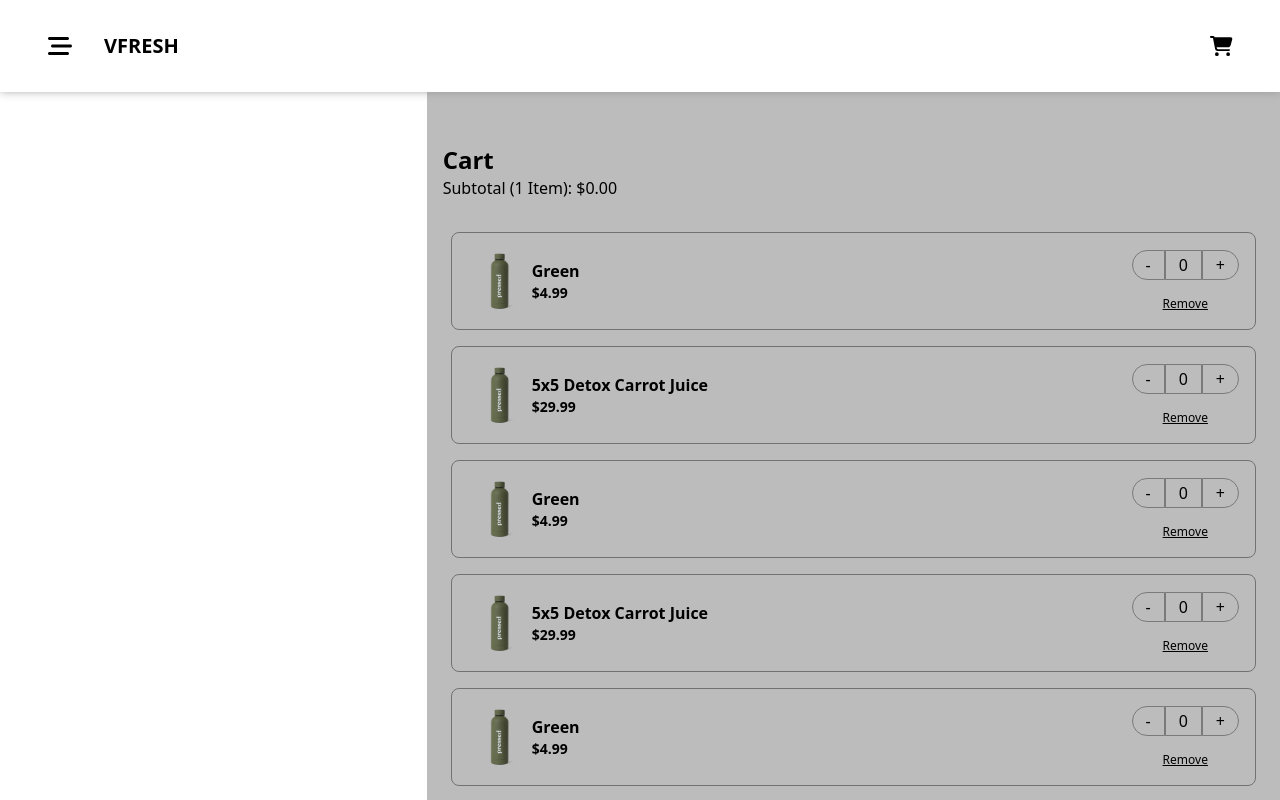
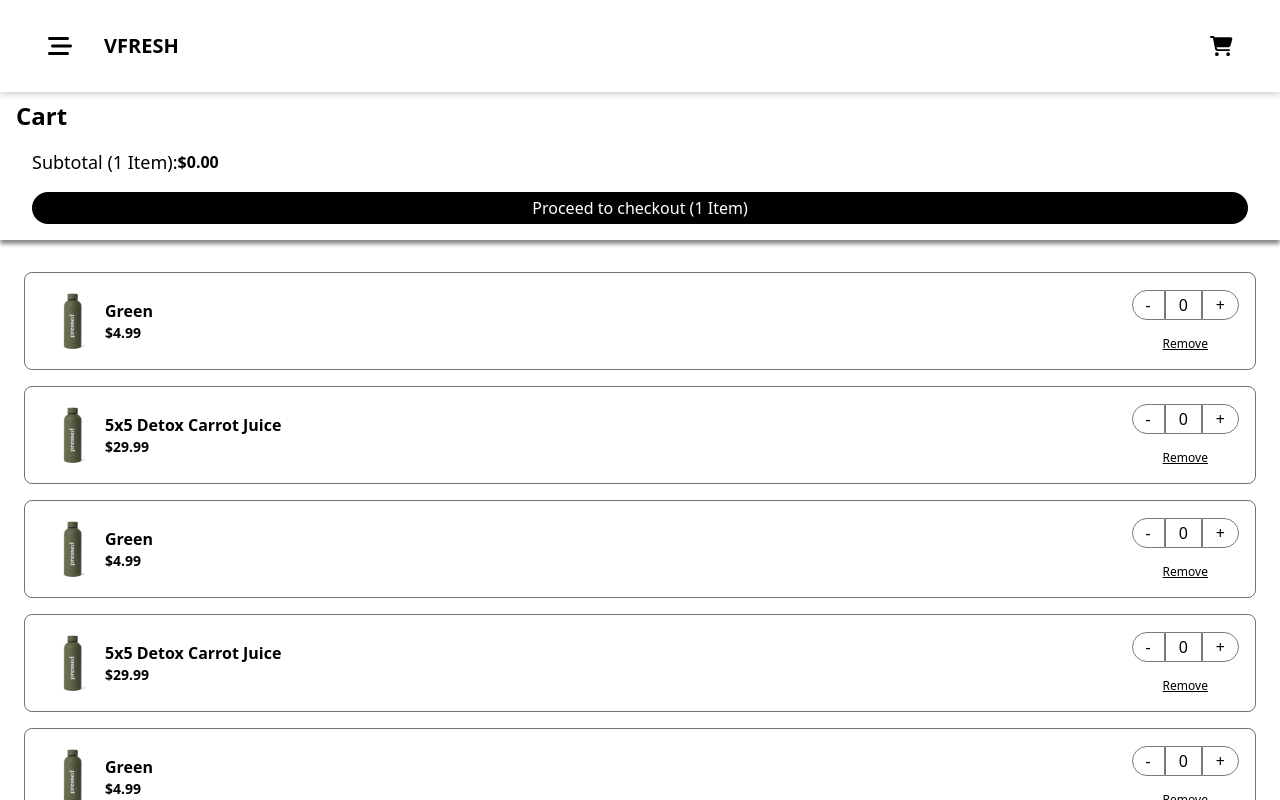
Before and after one commit to Ambiogu22/Lets_Practice, a React (Create React App) app: page /cart in a window 1280 px wide. Shown: the top 800 px of the page. Built offline with nearby package versions, Linux system fonts and the light colour scheme.

Commit message:
"Finished" Cart, start with context

```diff
--- a/src/App.js
+++ b/src/App.js
@@ -3,19 +3,19 @@ import './assets/style.css'
 import Home from './pages/Home/Home';
 import Shop from './pages/Shop/Shop';
 import NavBar from './components/NavBar';
-import Cart from './components/Cart.js/Cart';
+import Cart from './pages/Cart.js/Cart';
 import {Routes, Route} from 'react-router-dom';
 // import Footer from './components/Footer';
 
 
 export default function App() {
   return (
-    <div className='relative'>
+    <div>
       <NavBar />
-      <Cart />
       <Routes>
         <Route path='/' element={<Home />}/>
         <Route path='/shop' element={<Shop />}/>
+        <Route path='/cart' element={<Cart />}/>
       </Routes>
       {/* <Footer /> */}
     </div>
--- a/src/components/Cart.js/Cart.js
+++ /dev/null
@@ -1,18 +0,0 @@
-import CartItemCard from "./CartItemCard";
-import { itemsArray } from "../../Data/Items";
-
-const Cart = () => {
-    return(
-        <div className="top-0 right-0 h-screen w-4/6 bg-[#BCBCBC] fixed z-40 py-24 mt-12 px-4">
-            <h2 className="text-2xl font-semibold">Cart</h2>
-            <h2 className="">Subtotal (1 Item): $0.00</h2>
-            <div className="flex flex-col gap-4 my-8 mx-2">
-                {itemsArray.map((item)=>(
-                    <CartItemCard item={item} />
-                ))}
-            </div>
-        </div>
-    )
-}
-
-export default Cart;
--- a/src/components/NavBar.js
+++ b/src/components/NavBar.js
@@ -29,7 +29,7 @@ const NavBar = () => {
                     }
                 </div>
                 <div>
-                    <Link to="/" className="text-xl"><FontAwesomeIcon icon={faCartShopping} onClick={()=>setBar(false)}/></Link>
+                    <Link to="/cart" className="text-xl"><FontAwesomeIcon icon={faCartShopping} onClick={()=>setBar(false)}/></Link>
                 </div>
             </div>
     )
--- /dev/null
+++ b/src/pages/Cart.js/Cart.js
@@ -0,0 +1,26 @@
+import CartItemCard from "./CartItemCard";
+import { itemsArray } from "../../Data/Items";
+
+const Cart = () => {
+    return(
+        <div>
+            <h2 className="text-2xl font-semibold px-4 mt-2">Cart</h2>
+            <div className="flex flex-col items-start sticky top-[90px] bg-[#FFF] shadow-[0px_4px_4px_0px] shadow-[#8A8A8A] px-8 py-4 gap-4">
+                <div className="flex items-center justify-between">
+                    <h2 className="text-lg">Subtotal (1 Item):</h2>
+                    <h2 className="font-semibold">$0.00</h2>
+                </div>
+                <button className="text-[#FFF] bg-[#000] rounded-full w-full px-8 py-[4px]">Proceed to checkout (1 Item)</button>
+            </div>
+            <div className="pb-8 px-4">
+                <div className="flex flex-col gap-4 my-8 mx-2">
+                    {itemsArray.map((item)=>(
+                        <CartItemCard item={item} />
+                    ))}
+                </div>
+            </div>
+        </div>
+    )
+}
+
+export default Cart;
--- a/src/pages/Home/Home.js
+++ b/src/pages/Home/Home.js
@@ -14,9 +14,9 @@ const Home = () => {
                     <Link to='/' className='absolute bottom-8'><Button title="Shop Now"/></Link>
                 </div>
                 <div className='flex flex-col justify-center items-center gap-20'>
-                    <div className='flex flex-col justify-center items-center gap-4'>
+                    <div className='flex flex-col justify-center items-center gap-4 px-8'>
                         <h2 className="greenJuice text-4xl font-bold">Green Juice!</h2>
-                        <p className='text-xl font-semibold'>Enjoy a delicious, fresh and natural green juice</p>
+                        <p className='text-xl font-semibold text-center'>Enjoy a delicious, fresh and natural green juice</p>
                     </div>
                     <div className='flex flex-col justify-center items-center gap-4 px-8 homeBgAnimation pt-10 pb-28 relative'>
                         <h2 className="text-2xl font-bold text-[#FFF]">Refresh Your Path.</h2>
```
Also changed, not shown: src/pages/Cart.js/CartItemCard.js (renamed from src/components/Cart.js/CartItemCard.js).
